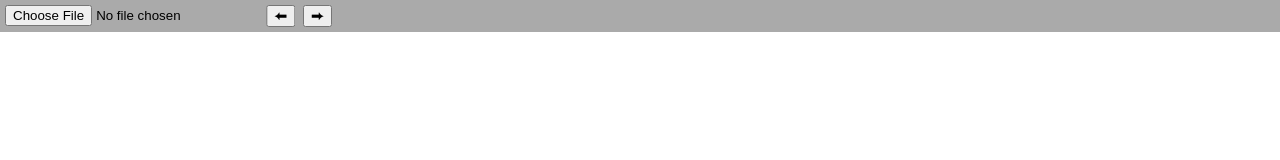
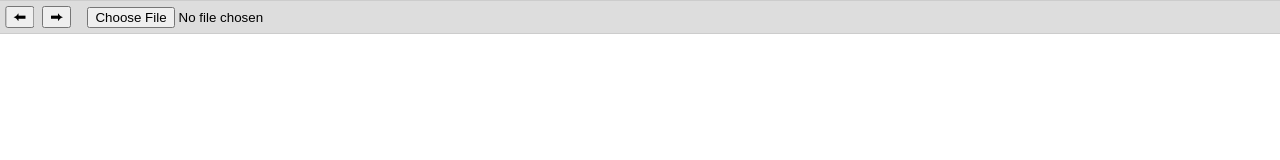
Before and after one commit to jkriss/pow-player, a website with bundled scripts: page public/index.html in a window 1280 px wide. Built offline with nearby package versions, Linux system fonts and the light colour scheme.

Commit message:
Cleaner nav bar

```diff
--- a/public/index.html
+++ b/public/index.html
@@ -31,14 +31,29 @@
       #back {
         transform: scale(-1, 1)
       }
+      #chrome {
+        display: flex;
+        background: #ddd;
+        align-items: center;
+        border: 1px solid #ccc;
+        border-left: none;
+        border-right: none;
+      }
+
+      #chrome input {
+        margin-left: 1rem;
+      }
+
     </style>
   </head>
   <body>
     <div id="chrome">
+      <div id="controls">
+        <button id="back" value="back">&#x2B95;</button>
+        <button id="forward" value="forward">&#x2B95;</button>
+        <!-- <a href="/_/unload">clear</a> -->
+      </div>
       <input type="file" id="file" name="file" accept="image/png"></input>
-      <button id="back" value="back">&#x2B95;</button>
-      <button id="forward" value="forward">&#x2B95;</button>
-      <!-- <a href="/_/unload">clear</a> -->
     </div>
     <iframe id="frame"></iframe>
     <script src="/_/bundle.js" charset="utf-8"></script>
```
